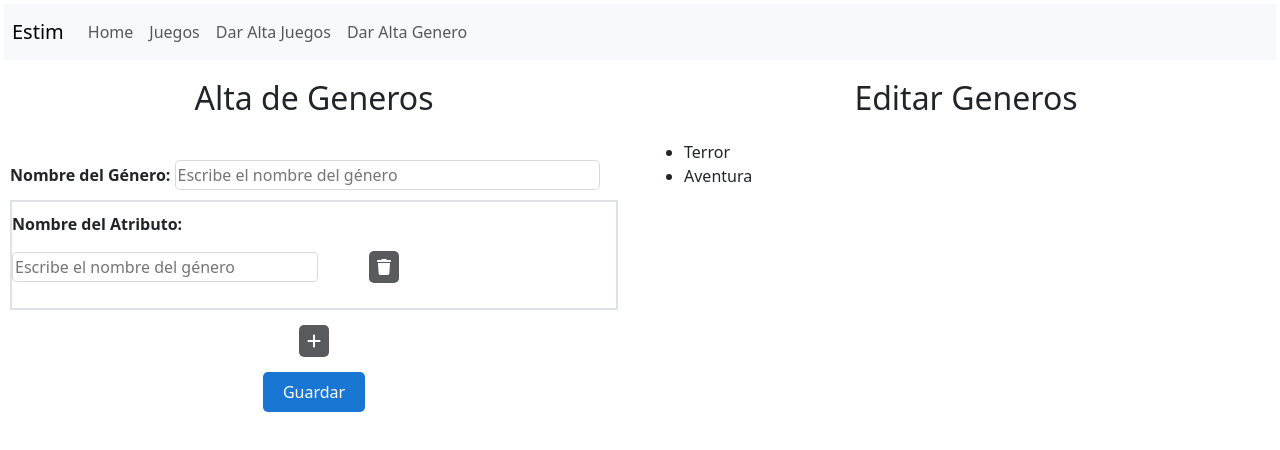
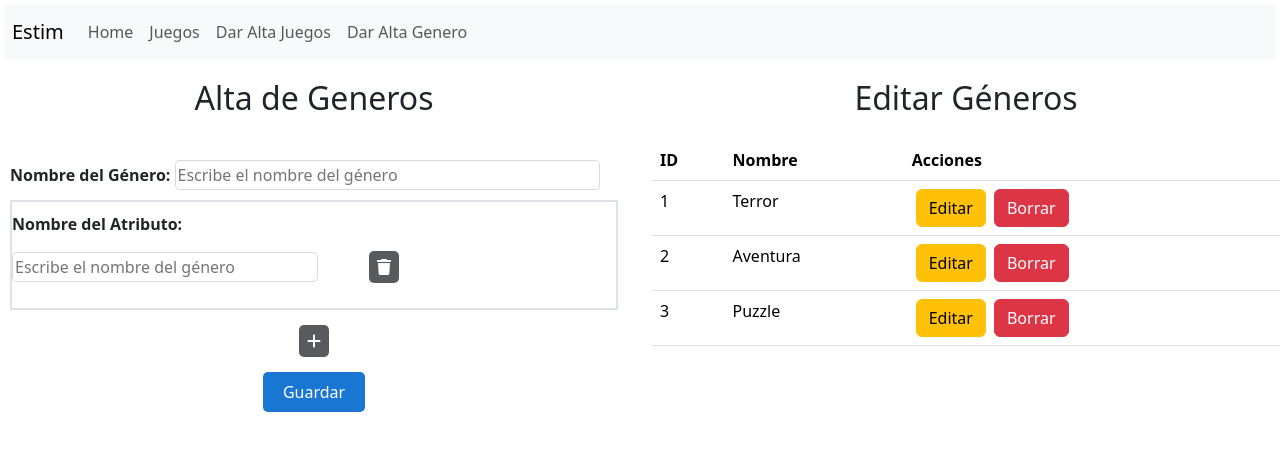
Before and after one commit to Janegro09/tpSteam, an Angular app: page /gender in a window 1280 px wide. Shown: the top 450 px of the page. Built offline with nearby package versions, Linux system fonts and the light colour scheme; data requests are answered from the project's data file.

Commit message:
damos estilos al listado de generos

```diff
--- a/db.json
+++ b/db.json
@@ -65,6 +65,15 @@
         "¿es tiros?",
         "¿es multijugador"
       ]
+    },
+    {
+      "id": 3,
+      "nombre": "Puzzle",
+      "atributos": [
+        {
+          "nameAtt": "Pay 2 win?"
+        }
+      ]
     }
   ],
   "misJuegos": [
@@ -72,17 +81,37 @@
       "id": 1,
       "idUser": 1,
       "idJuegos": [
-        1,
-        2
+        {
+          "id": 1,
+          "idGame": 1,
+          "shared": true
+        },
+        {
+          "id": 2,
+          "idGame": 2,
+          "shared": false
+        }
       ]
     },
     {
       "id": 2,
       "idUser": 2,
       "idJuegos": [
-        3,
-        2,
-        4
+        {
+          "id": 1,
+          "idGame": 3,
+          "shared": true
+        },
+        {
+          "id": 2,
+          "idGame": 4,
+          "shared": false
+        },
+        {
+          "id": 2,
+          "idGame": 5,
+          "shared": true
+        }
       ]
     }
   ]
--- a/src/app/modules/gender/components/gender-form/gender-form.component.html
+++ b/src/app/modules/gender/components/gender-form/gender-form.component.html
@@ -1,6 +1,6 @@
 <!-- gender-form.component.html -->
 <div class="container">
-  <form [formGroup]="form" (ngSubmit)="onSubmit()">
+  <form [formGroup]="genderForm" (ngSubmit)="onSubmit()">
     <label>Nombre del Género:
       <input formControlName="nameGender" placeholder="Escribe el nombre del género" required />
     </label>
--- a/src/app/modules/gender/components/gender-form/gender-form.component.ts
+++ b/src/app/modules/gender/components/gender-form/gender-form.component.ts
@@ -9,10 +9,10 @@ import { FormBuilder, FormGroup, Validators, FormArray } from '@angular/forms';
 })
 
 export class GenderFormComponent {
-  form: FormGroup;
+  genderForm: FormGroup;
 
   constructor(private fb: FormBuilder, ) {
-    this.form = this.fb.group({
+    this.genderForm = this.fb.group({
       nameGender: ['', Validators.required],
       genders: this.fb.array([]),
     });
@@ -23,7 +23,7 @@ export class GenderFormComponent {
 
   // Getter para obtener el FormArray
   get genders() {
-    return this.form.get('genders') as FormArray;
+    return this.genderForm.get('genders') as FormArray;
   }
 
   // Agrega un nuevo conjunto de atributos al FormArray
@@ -42,12 +42,12 @@ export class GenderFormComponent {
 
   // Maneja el envío del formulario
   onSubmit() {
-    if (this.form.valid) {
+    if (this.genderForm.valid) {
       // Lógica para manejar el envío del formulario
-      console.log(this.form.value);
+      console.log(this.genderForm.value);
     } else {
       // Marcar los campos no válidos o mostrar un mensaje de error
-      this.markAllAsDirty(this.form);
+      this.markAllAsDirty(this.genderForm);
     }
   }
 
--- a/src/app/modules/gender/components/gender-list/gender-list.component.html
+++ b/src/app/modules/gender/components/gender-list/gender-list.component.html
@@ -1,18 +1,38 @@
 <div class="title-container">
     <h2>
-        Editar Generos
+        Editar Géneros
     </h2>
 </div>
 
-<ul *ngIf="genders.length !=0;else noGender">
-    <li *ngFor="let gender of genders">
-        <span routerLink="/gender/{{gender.id}}">
-            {{gender.nombre}}
-        </span>
-    </li>
-</ul>
+<table *ngIf="genders.length !== 0; else noGender" class="table">
+    <thead>
+        <tr>
+            <th>ID</th>
+            <th>Nombre</th>
+            <th>Acciones</th>
+        </tr>
+    </thead>
+    <tbody>
+        <tr *ngFor="let gender of genders">
+            <td>{{gender.id}}</td>
+            <td>
+                <span routerLink="/gender/{{gender.id}}">
+                    {{gender.nombre}}
+                </span>
+            </td>
+            <td>
+                <!-- Aquí puedes agregar tus botones de editar o borrar -->
+                <button class="btn btn-warning mx-1">
+                    <span [routerLink]="'/gender/' + gender.id">
+                        Editar
+                    </span>
+                </button>
+                <button class="btn btn-danger mx-1" (click)="borrarGender(gender.id)">Borrar</button>
+            </td>
+        </tr>
+    </tbody>
+</table>
 
 <ng-template #noGender>
-    <p class="text-center">No se agregaron generos aún.</p>
-
+    <p class="text-center">No se han agregado géneros aún.</p>
 </ng-template>
--- a/src/app/modules/gender/components/gender-list/gender-list.component.ts
+++ b/src/app/modules/gender/components/gender-list/gender-list.component.ts
@@ -1,4 +1,5 @@
-import { Component, Input } from '@angular/core';
+import { ChangeDetectorRef, Component, Input } from '@angular/core';
+import { ActivatedRoute, Router } from '@angular/router';
 import { GenderService } from 'src/app/services/gender.service';
 
 interface Gender {
@@ -21,10 +22,27 @@ export class GenderListComponent {
   genders:any = [];
 
   @Input() titulo:string = "Listado de Generos"
-  constructor(private genderService:GenderService){
+  constructor(private genderService:GenderService, private activatedRoute: ActivatedRoute,  private router: Router, private cdRef: ChangeDetectorRef){
     this.genderService.getGender().subscribe(data => {
       this.genders = data;
     })
   }
 
+  borrarGender(id:number) {
+    if (confirm('¿Estás seguro de que quieres borrar este juego?')) {
+      this.genderService.deleteGender(id).subscribe(
+        () => {
+          this.genderService.getGender().subscribe(data => {
+            this.genders = data;
+          })
+          // this.router.navigate([this.router.url]);
+          this.cdRef.detectChanges()
+        },
+        error => {
+          console.error('Error al borrar el juego:', error);
+        }
+      );
+    }
+  }
+
 }
--- a/src/app/modules/gender/pages/create-gender/create-gender.component.html
+++ b/src/app/modules/gender/pages/create-gender/create-gender.component.html
@@ -6,7 +6,7 @@
 <app-gender-form>
     <!-- proyeccion de contenido -->
     <button
-        (click)="verInfo()"
+        (click)="guardar()"
         [disabled]="!habilitar"
         boton
         class="col-2 flex"
--- a/src/app/modules/gender/pages/create-gender/create-gender.component.ts
+++ b/src/app/modules/gender/pages/create-gender/create-gender.component.ts
@@ -1,6 +1,14 @@
 import { Component, Input, ViewChild } from '@angular/core';
 import { GenderFormComponent } from '../../components/gender-form/gender-form.component';
-import { GamesFormComponent } from 'src/app/modules/games/components/games-form/games-form.component';
+import { GenderService } from 'src/app/services/gender.service';
+
+interface Gender {
+  map: any; //quickfix
+  id:number,
+  nombre: string,
+  atributos: string[]
+}
+
 
 @Component({
   selector: 'app-create-gender',
@@ -8,19 +16,36 @@ import { GamesFormComponent } from 'src/app/modules/games/components/games-form/
   styleUrls: ['./create-gender.component.css']
 })
 export class CreateGenderComponent {
-  @ViewChild(GenderFormComponent) gamesFormComponent!: GamesFormComponent;
+  @ViewChild(GenderFormComponent) genderFormComponent!: GenderFormComponent;
+  habilitar:boolean = true;
+  id=0;
 
-  // guardarDatos(e:any){
-  //   e.preventDefault()
-  //   console.log(e.target.form.gameName.value)
-  // }
 
-  @Input() titulo?:string = "Alta de Generos";
-  // titulo:string = "Crear Juego";
-  habilitar:boolean = true;
+    @Input() titulo?:string = "Alta de Generos";
+    // titulo:string = "Crear Juego";
+
+    constructor(private _genderServices: GenderService){
+      this.id = this._genderServices.getGender.length;
+    }
 
   verInfo(){
-    console.log(this.gamesFormComponent)
+    console.log(this.genderFormComponent)
     this.habilitar = false
   }
+  guardar(){
+
+    const genderValues:Gender = {
+      id: this.id,
+      nombre: this.genderFormComponent.genderForm.value.nameGender || '',
+      atributos: this.genderFormComponent.genderForm.value.genders || [],
+      map: undefined
+    }
+
+
+    this._genderServices.postGender(genderValues).subscribe(e => {
+      alert('Agregado bien')
+      console.log(e);
+    })
+  }
+
 }
--- a/src/app/modules/home/home.component.css
+++ b/src/app/modules/home/home.component.css
@@ -7,3 +7,6 @@
     height: 30rem;
     overflow: hidden;
   }
+  svg{
+    filter: invert(100%);
+  }
--- a/src/app/modules/home/home.component.ts
+++ b/src/app/modules/home/home.component.ts
@@ -8,6 +8,7 @@ import { UserService } from 'src/app/services/user.service';
   templateUrl: './home.component.html',
   styleUrls: ['./home.component.css']
 })
+
 export class HomeComponent implements OnInit {
 
   games: any[] = [];
@@ -25,8 +26,14 @@ export class HomeComponent implements OnInit {
       this.userService.getGamesById(1)
     ]).subscribe(([gamesData, myGamesData]) => {
       this.games = gamesData;
-      this.misGames = this.games.filter((game: any) => myGamesData.idJuegos.includes(game.id));
-      console.log(this.misGames)
+      this.games.forEach((game: any) => {
+        myGamesData.idJuegos.forEach((elem:any) => {
+          if (elem.idGame === game.id) {
+            game.shared = elem.shared
+            this.misGames.push(game)
+          }
+        })
+      });
     });
   }
 
--- a/src/app/modules/home/home.module.ts
+++ b/src/app/modules/home/home.module.ts
@@ -7,7 +7,7 @@ import { BrowserModule } from '@angular/platform-browser';
 
 @NgModule({
   declarations: [
-    HomeComponent
+
   ],
   imports: [
     CommonModule
--- a/src/app/services/gender.service.ts
+++ b/src/app/services/gender.service.ts
@@ -1,5 +1,6 @@
 import { HttpClient } from '@angular/common/http';
 import { Injectable } from '@angular/core';
+import { Observable } from 'rxjs';
 
 interface Gender {
   map: any; //quickfix
@@ -13,17 +14,29 @@ interface Gender {
 })
 
 export class GenderService {
+  private apiUrl = 'http://localhost:3000/gender';
 
   constructor(private http:HttpClient) {
 
   }
 
   getGender(){
-    return this.http.get<Gender>('http://localhost:3000/gender')
+    return this.http.get<Gender>(this.apiUrl)
   }
 
   getGenderById(id:number){
-    return this.http.get<Gender>('http://localhost:3000/gender/'+id)
+    return this.http.get<Gender>(this.apiUrl+id)
   }
 
+  postGender(gender: Gender): Observable<Gender> {
+    return this.http.post<Gender>(this.apiUrl, gender);
+  }
+
+  putGender(gender: Gender): Observable<Gender> {
+    return this.http.put<Gender>(`${this.apiUrl}/${gender.id}`, gender);
+  }
+
+  deleteGender(id: number): Observable<void> {
+    return this.http.delete<void>(`${this.apiUrl}/${id}`);
+  }
 }
```
Also changed, not shown: src/app/modules/home/home.component.html (+7 -2 lines).
